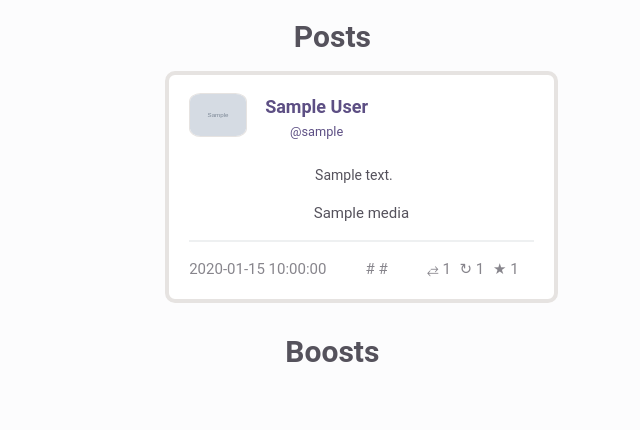
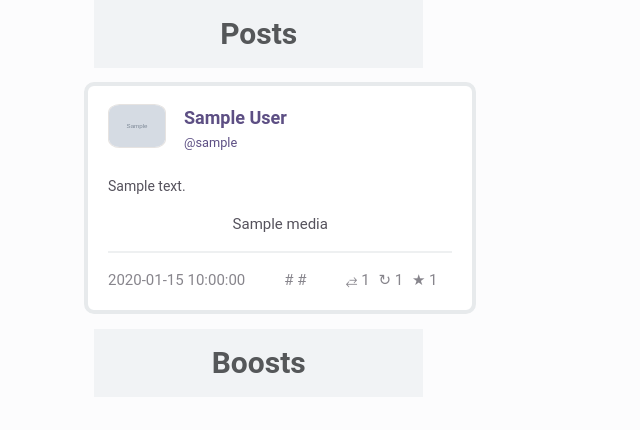
Before and after one commit to mauforonda/mastodon_email_digest, a Python web app: template templates/digest.html.jinja in a window 1280 px wide. Shown: the top 430 px of the page, without its empty margins (303-943 px from the left). Run offline with Jinja, Linux system fonts and the light colour scheme; the template is opened without the code that fills it: most values are stand-ins (such as "Sample title", 1, 10 or a date in 2020); grey boxes marked "Sample" are stand-in pictures.

Commit message:
testing style

```diff
--- a/templates/digest.html.jinja
+++ b/templates/digest.html.jinja
@@ -22,8 +22,11 @@
       }
 
       #container {
-          display: flex;
-          justify-content: center;
+        display: flex;
+        padding-bottom: 20px;
+        max-width: 516px;
+        min-width: 220px;
+        text-align: left;
       }
 
       .blocks {
@@ -41,12 +44,16 @@
           font-weight: bold;
           padding: 10px;
           font-size: 2em;
+          margin-bottom: 14px;
+          margin-left: 15px;
+          color:#555759;
+          background:#f1f3f5;
       }
 
       .post {
           background-color: #fff;
           padding: 18px 20px;
-          border: 4px solid #E6E3E1;
+          border: 4px solid #e7eaec;
           border-radius: 10px;
           display: flex;
           width: 100%;
@@ -183,7 +190,7 @@
 
   <body>
 
-  <table style="min-width: 348px; width: 100%">
+  <table style="min-width: 348px" width="100%" lang="en" height="100%" cellspacing="0" cellpadding="0" border="0">
   <tbody>
   <tr align="center">
   <td>
```
